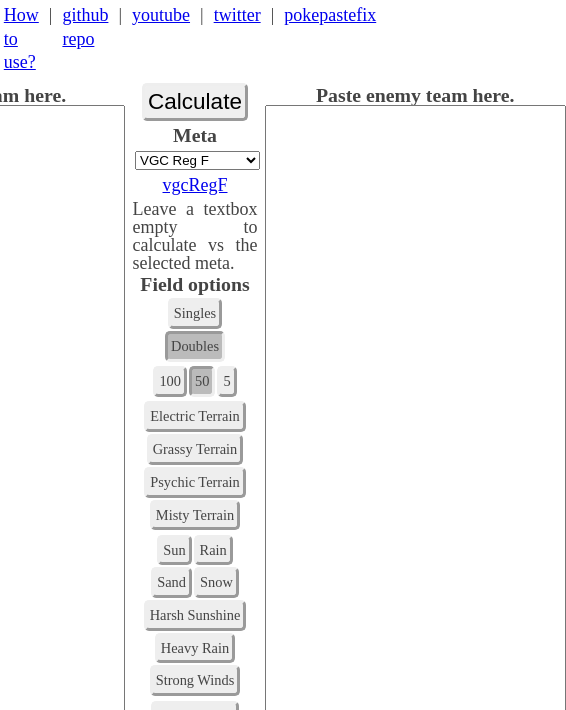
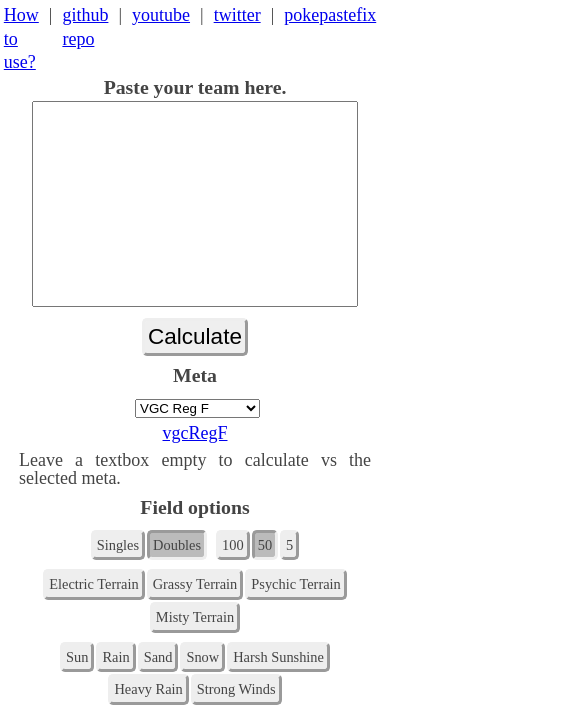
Before and after one commit to afnleaf/pkautocalc, a website: page frontend/public/index.html in a window 390 px wide. Shown: the part 134-844 px from the top of the page, 566 px wide, since content can reach past the window. Drawn offline with Linux system fonts and the light colour scheme.

Commit message:
Fixed: mobile view

```diff
--- a/frontend/public/index.html
+++ b/frontend/public/index.html
@@ -18,19 +18,7 @@
             <h1 id="Top">Pokemon Auto Calculator</h1>
         </div>
     </header>
-    <!--
-    <div class="container-links">
-        <a href="/howto">How to use?</a>
-        <span id="links"> | </span>
-        <a href="https://github.com/afnleaf/pkautocalc" target="_blank">github repo</a>
-        <span id="links"> | </span>
-        <a href="https://www.youtube.com/@afnckingleaf" target="_blank">youtube</a>
-        <span id="links"> | </span>
-        <a href="https://twitter.com/afnckingleaf" target="_blank">twitter</a>
-        <span id="links"> | </span>
-        <a href="https://chromewebstore.google.com/detail/pokepastefix/ekceaboabpgkgbpigacngnjagcdhdkmn" target="_blank">pokepastefix</a>
-    </div>
-    -->
+
     <div class="container-links">
         <a href="/howto">How to use?</a>
         <span>|</span>
@@ -45,11 +33,11 @@
 
 
     <!-- where user inputs teams-->
-    <div class="container-big" id="userInput">
+    <div class="container-big">
         <!-- where one team is pasted-->
         <div id="textbox">
             <span id="optionsH">Paste your team here.</span>
-            <textarea id="textBoxLeft" name="textBox1" wrap="soft" spellcheck=false rows="45" cols="35"></textarea>
+            <textarea id="textBoxLeft" name="textBox1" wrap="soft" spellcheck=false rows="50" cols="30"></textarea>
         </div>
 
         <div class="container-column" id="field">
@@ -352,7 +340,7 @@
         <!-- where the other team is pasted-->
         <div id="textbox">
             <span id="optionsH">Paste enemy team here.</span>
-            <textarea id="textBoxRight" name="textBox2" wrap="soft" spellcheck=false rows="45" cols="35"></textarea>
+            <textarea id="textBoxRight" name="textBox2" wrap="soft" spellcheck=false rows="50" cols="30"></textarea>
         </div>
     </div> <!-- user input div ends here -->
 
--- a/frontend/public/styles.css
+++ b/frontend/public/styles.css
@@ -65,18 +65,6 @@ h3 {
     line-height: 1.2
 }
 
-#optionsH {
-    font-size: 1.1em;
-    font-weight: bold;
-    line-height: 1;
-}
-
-#optionsP {
-    font-size: 1em;
-    text-align: justify;
-    line-height: 1;
-}
-
 code {
     background-color: #eee;
     border-radius: 1px;
@@ -89,8 +77,8 @@ code {
     display: flex;
     flex-flow: row nowrap;
     justify-content: space-evenly;
-    align-items: center;
-    align-content: center;
+    align-items: flex-start;
+    align-content: flex-start;
     max-width: 1024px;
     /* height: 100vh;  Optional: Makes the container full height of the viewport */
 }
@@ -106,7 +94,7 @@ code {
 
 .container-column {
     display: flex;
-    flex-flow: column nowrap;
+    flex-flow: column wrap;
     justify-content: center;
     align-items: center;
     align-content: flex-start;
@@ -126,17 +114,6 @@ code {
 
 .container-links span {
     margin: 0 5px; /* Adjust the margin as needed */
-}
-
-
-#userInput {
-    display: flex;
-    flex-flow: row nowrap;
-    justify-content: center;
-    align-items: start;
-    align-content: flex-start;
-    margin: 1%;
-    /* height: 100vh;  Optional: Makes the container full height of the viewport */
 }
 
 #links {
@@ -163,6 +140,10 @@ code {
     margin: 1%;
 }
 
+textarea {
+    resize: none;
+}
+
 #postButton {
     font-size: 1.25em;
     padding: 3px 3px;
@@ -175,6 +156,19 @@ code {
 
 #metapaste {
     margin: 1%;
+}
+
+#optionsH {
+    font-size: 1.1em;
+    font-weight: bold;
+    line-height: 1;
+    margin-bottom: 1%;
+}
+
+#optionsP {
+    font-size: 1em;
+    text-align: justify;
+    line-height: 1;
 }
 
 #left {
@@ -247,3 +241,24 @@ code {
     */
     margin: 1%;
 }
+
+@media (max-width: 767px) {
+    .container-big {
+        display: flex;
+        flex-flow: column nowrap;
+        justify-content: stretch;
+        align-items: center;
+        align-content: flex-start;
+    }
+
+    #textBoxLeft {
+        max-height: 200px;
+        width: 320px;
+    }
+
+    #textBoxRight {
+        max-height: 200px;
+        width: 320px;
+    }
+
+}
```
